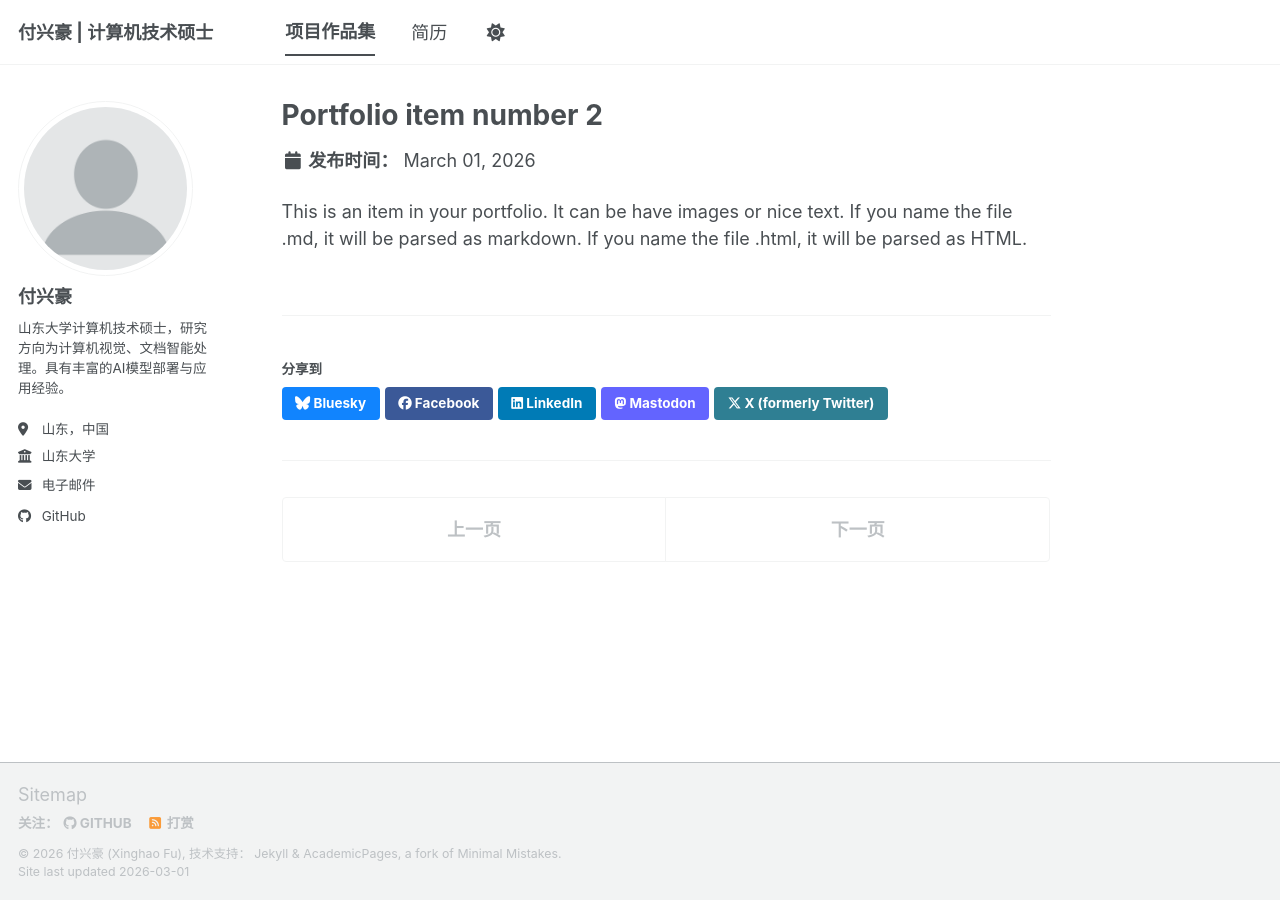
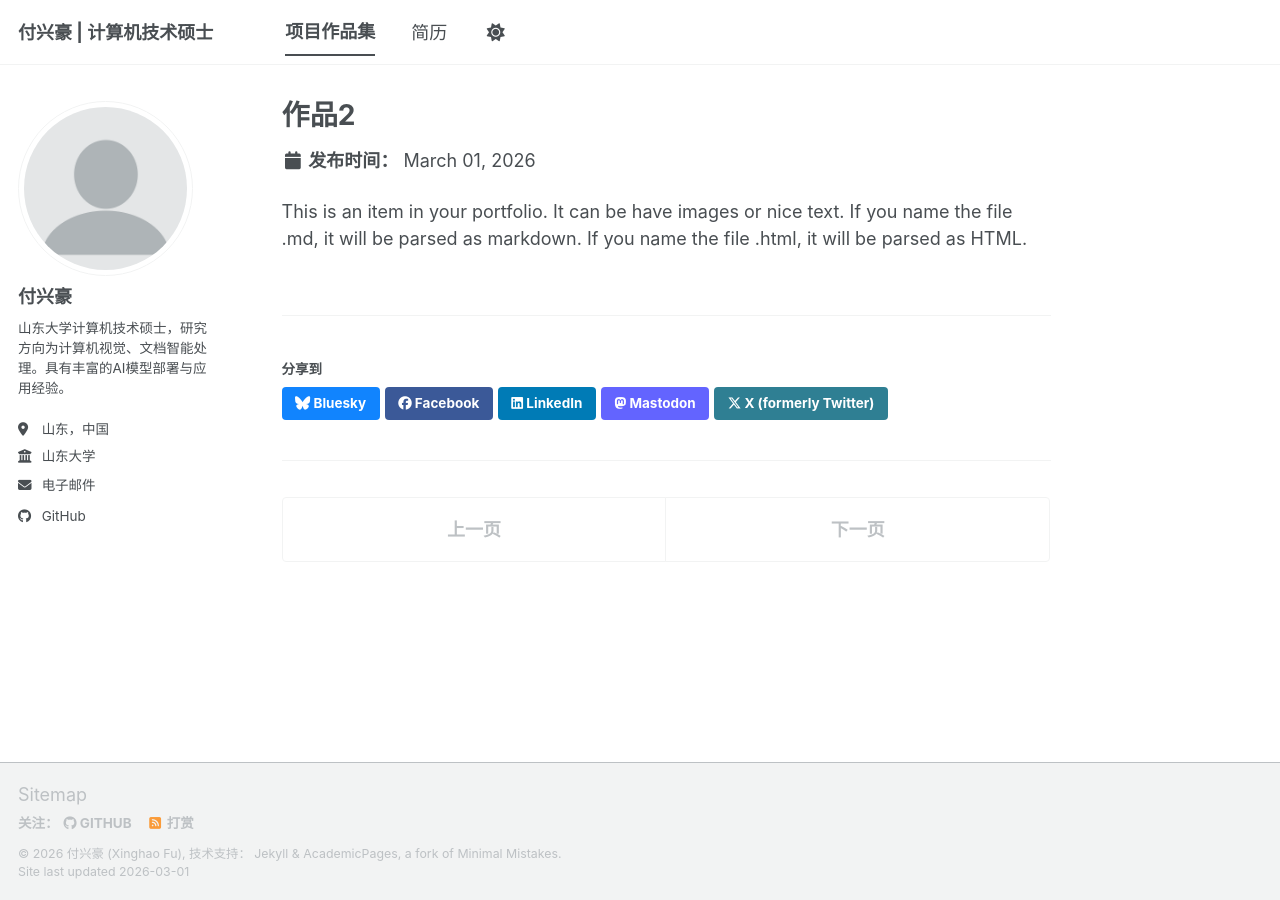
Before and after one commit to Yunzhiqi/yunzhiqi.github.io, a Jekyll site: the page built from _portfolio/portfolio-2.html, in a window 1280 px wide. Built offline with Jekyll 4.4.1, drawn with Linux system fonts in a browser that asks for light colours; a script bundle is joined from its source files by our own code; library files that are not in the unit come from our copies.

Commit message:
Update portfolio-2.html

```diff
--- a/_portfolio/portfolio-2.html
+++ b/_portfolio/portfolio-2.html
@@ -1,5 +1,5 @@
 ---
-title: "Portfolio item number 2"
+title: "作品2"
 excerpt: "Short description of portfolio item number 2 <br/><img src='/images/500x300.png'>"
 collection: portfolio
 ---
```
